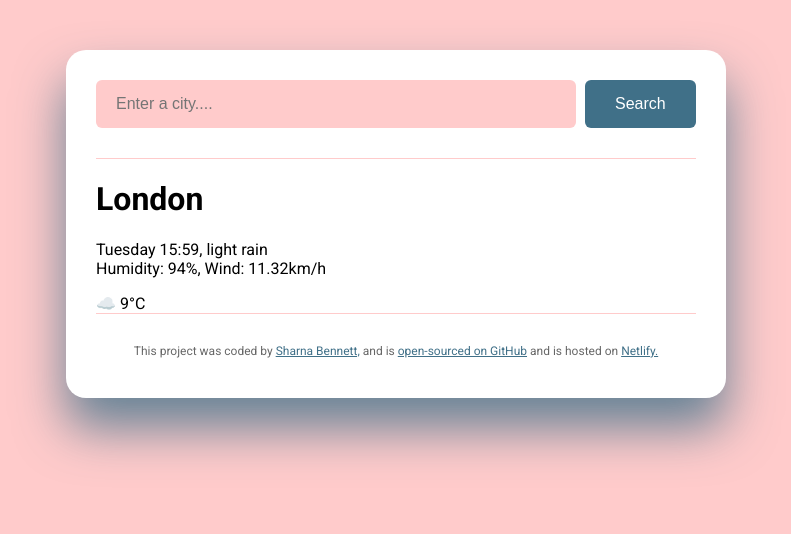
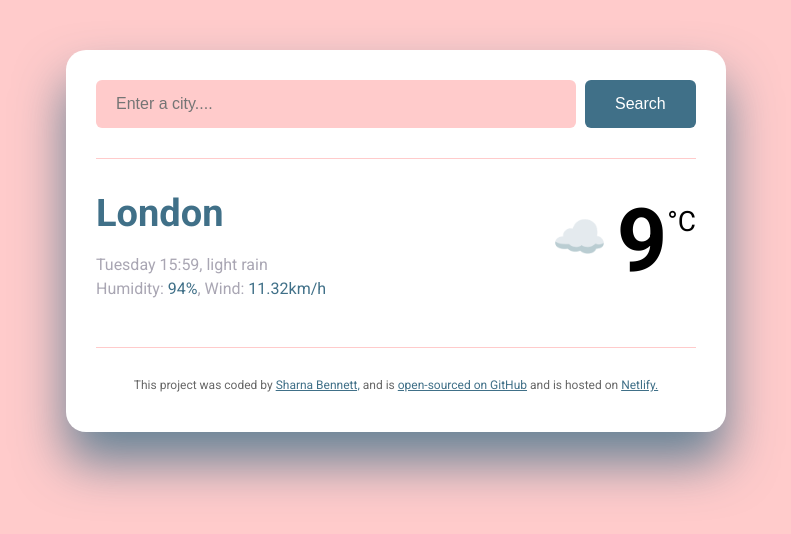
Before and after one commit to Bennett2411/Week7-SheCodes, a plain HTML site: page index.html in a window 1280 px wide. Shown: the whole page, without its empty margins (244-1035 px from the left). Drawn offline with Linux system fonts and the light colour scheme.

Commit message:
updated css for main body of html

```diff
--- a/index.html
+++ b/index.html
@@ -32,15 +32,22 @@
         </form>
       </header>
       <main>
-        <div>
-          <h1>London</h1>
-          <p>
-            Tuesday 15:59, light rain
-            <br />
-            Humidity: 94%, Wind: 11.32km/h
-          </p>
+        <div class="weather-app-data">
+          <div>
+            <h1 class="weather-app-city">London</h1>
+            <p class="weather-app-details">
+              Tuesday 15:59, light rain
+              <br />
+              Humidity: <span class="weather-detail">94%</span>, Wind:
+              <span class="weather-detail">11.32km/h</span>
+            </p>
+          </div>
+          <div class="weather-app-temp-container">
+            <div class="weather-app-icon">☁️</div>
+            <div class="weather-app-temperature">9</div>
+            <div class="weather-app-unit">°C</div>
+          </div>
         </div>
-        <div>☁️ 9°C</div>
       </main>
       <footer>
         This project was coded by
--- a/src/index.css
+++ b/src/index.css
@@ -12,6 +12,7 @@ header {
 a {
   color: #407088;
 }
+
 .weatherapp {
   background-color: white;
   max-width: 600px;
@@ -40,6 +41,51 @@ a {
   font-size: 16px;
 }
 
+main {
+  padding: 30px 0;
+}
+
+.weather-app-city {
+  margin: 0;
+  font-size: 38px;
+  color: #407088;
+  line-height: 48px;
+}
+
+.weather-app-details {
+  font-size: 16px;
+  line-height: 24px;
+  color: rgba(39, 33, 66, 0.4);
+  font-weight: 500px;
+}
+
+.weather-app-temp-container {
+  display: flex;
+}
+
+.weather-app-icon {
+  font-size: 44px;
+  margin-top: 22px;
+}
+.weather-app-temperature {
+  font-size: 88px;
+  font-weight: bold;
+  margin-left: 10px;
+}
+
+.weather-app-unit {
+  margin-top: 16px;
+  font-size: 28px;
+}
+.weather-detail {
+  color: #407088;
+}
+
+.weather-app-data {
+  display: flex;
+  justify-content: space-between;
+}
+
 footer {
   border-top: 1px solid #ffcbcb;
   padding: 30px 0 10px 0;
```
